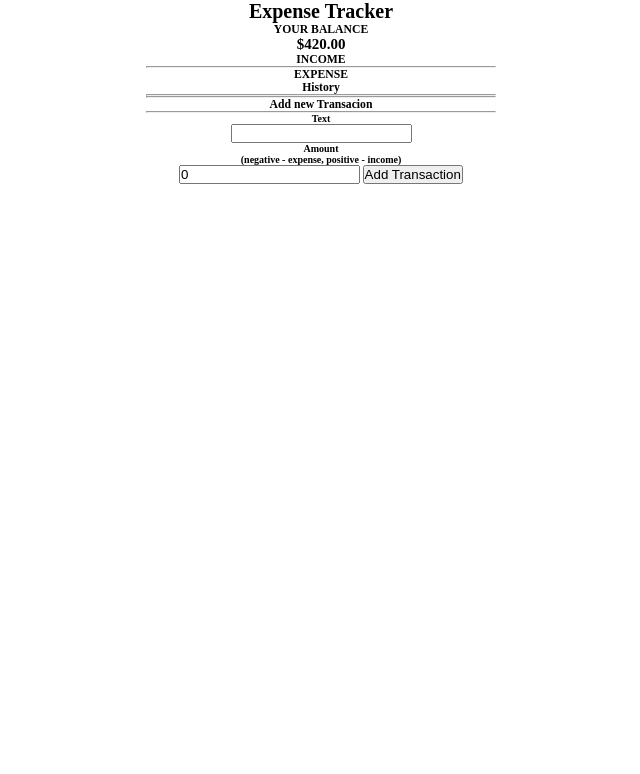
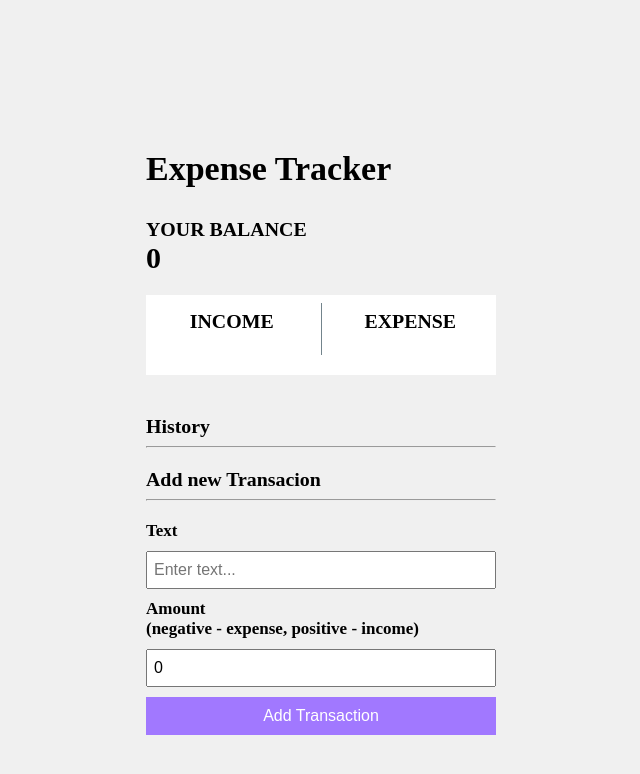
Before and after one commit to bernardkrehula/Expense-tracker, a plain HTML site: page index.html in a window 1280 px wide. Shown: the whole page, without its empty margins (319-959 px from the left). Drawn offline with Linux system fonts and the light colour scheme.

Commit message:
Css update

```diff
--- a/index.html
+++ b/index.html
@@ -10,22 +10,25 @@
     <div class="main">
         <h1>Expense Tracker</h1>
         <h3>YOUR BALANCE</h3>
-        <h2>$420.00</h2>
+        <h2>0</h2>
         <div class="income-expense">
-            <h3>INCOME</h3>
+            <div class="income">
+                <h3>INCOME</h3>
+            </div>
             <hr>
-            <h3>EXPENSE</h3>
+            <div class="expense">
+                <h3>EXPENSE</h3>
+            </div>
         </div>
         <h3>History</h3>
         <hr>
         <div class="history">
 
         </div>
-        <hr>
         <h3>Add new Transacion</h3>
         <hr>
         <h4>Text</h4>
-        <input>
+        <input placeholder="Enter text...">
         <h4>Amount</h4>
         <h4>(negative - expense, positive - income)</h4>
         <input value="0">
--- a/styles.css
+++ b/styles.css
@@ -6,14 +6,56 @@ html {
     padding: 0;
     box-sizing: border-box;
 }
+body {
+    background-color: rgb(240, 240, 240);
+}
 .main {
+    margin: 150px auto;
+    width: 350px;
+    font-size: 1.7rem;
+}
+.main h1 {
+    margin-bottom: 30px;
+}
+.main h2 {
+    font-size: 3rem;
+    margin-bottom: 20px;
+}
+.income-expense {
+    display: flex;
+    justify-content: center;
+    background-color: white;
+    height: 80px;
+    text-align: center;
+    margin-bottom: 40px;
+}
+.income {
+    width: 49%;
+    padding-top: 15px;
+}
+.expense {
+    width: 49%;
+    padding-top: 15px;
+}
+.income-expense hr{
+    margin: 0 auto;
+    border: none;
+    border-left: 1px solid hsla(200, 10%, 50%,100);
+    width: 1px;
+    margin: 10px auto;
+}
+.main hr {
+    margin-top: 8px;
+    margin-bottom: 20px;
+}
+.main input {
+    width: 100%;
+    padding: 8px 6px;
+    font-size: 1.6rem;
+    margin: 10px 0;
+}
+.btn {
     display: block;
-    margin: 0 auto;
-    text-align: center;
-    width: 350px;
-}
-.income-expense
-.btn {
     cursor: pointer;
     width: 100%;
     padding: 10px;
```
